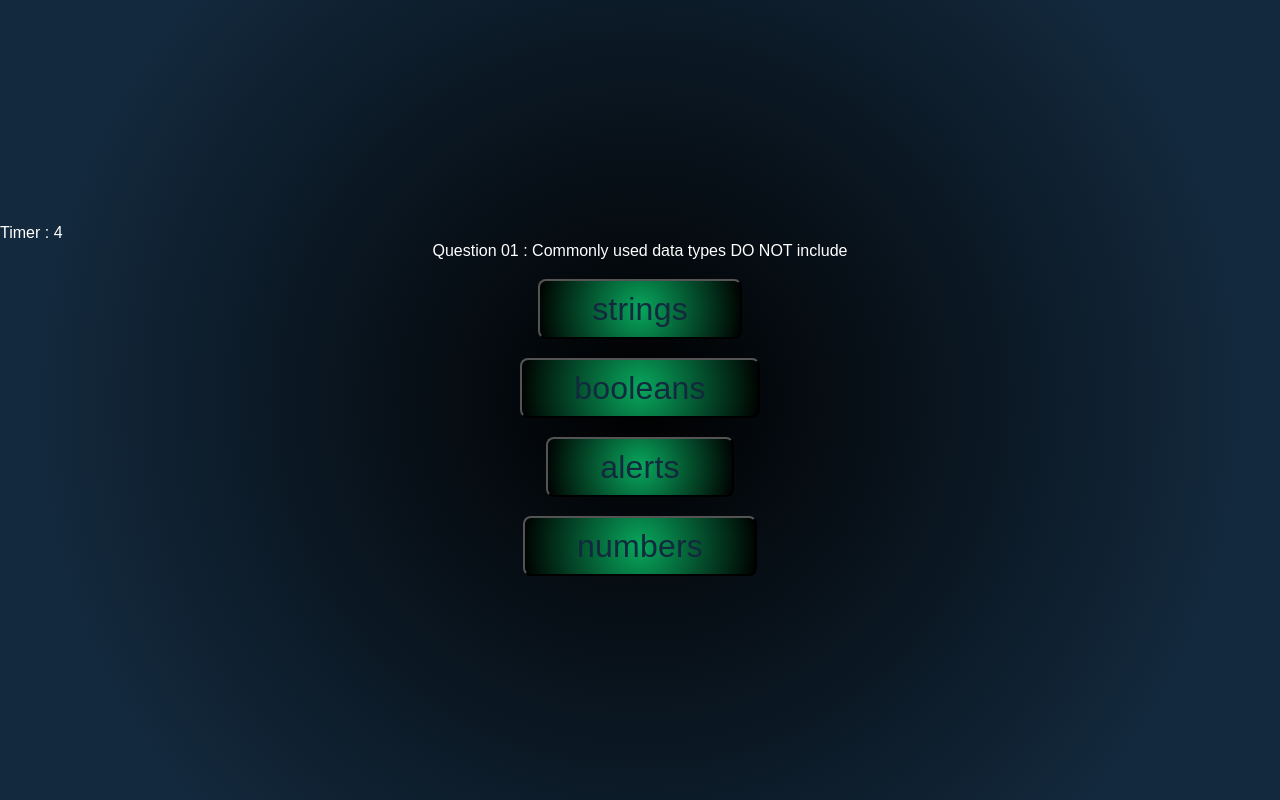
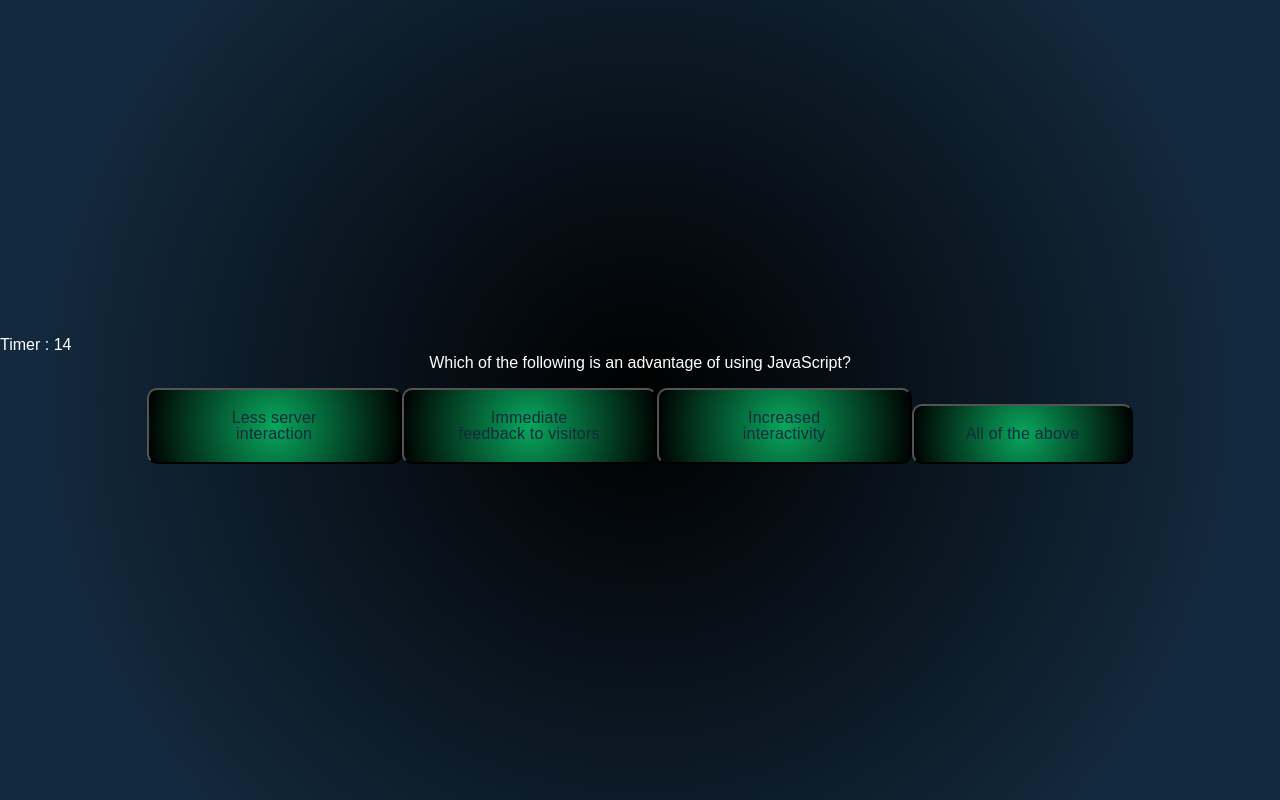
Before and after one commit to eigenvalue000/homework-04-code-quiz, a plain HTML site: page index.html in a window 1280 px wide. Both pictures are taken after a click on the button "Start". Drawn offline with Linux system fonts and the light colour scheme.

Commit message:
Modified he generateQuestion function to create buttons and populate the buttons with the answers to questions. The function also creates a div element to display the current question.

```diff
--- a/assets/css/style.css
+++ b/assets/css/style.css
@@ -45,10 +45,10 @@ header p {
 
 button {
     background: radial-gradient(circle, var(--toxic-green) 0%, var(--just-black) 100%);
-    border-radius: 8px;
+    border-radius: 10px;
     color: #13293d;
     cursor: pointer;
-    font-size: 2em;
+    font-size: 1rem;
     letter-spacing: 0.21px;
     line-height: 16px;
     max-width: 255px;
@@ -57,7 +57,7 @@ button {
     transition-duration: 0.15s;
     transition-property: background-color;
     transition-timing-function: linear;
-    margin-top: 0.6em;
+    margin-top: 1rem;
 }
 
 main {
--- a/assets/js/script.js
+++ b/assets/js/script.js
@@ -1,8 +1,8 @@
 var startButtonEl = document.querySelector("#start-button");
 var cardContainerEl = document.querySelector("card-container");
 var timeEl = document.querySelector(".time");
-var secondsLeft = 5+1;
-var questionIndex = 0;
+var secondsLeft = 15+1;
+
 // Questions and answers obtained from tutorialspoint.com
 // Answers: D, A, B, B, A, D, D, A, B, C
 questionsArray = ["Which of the following is an advantage of using JavaScript?",
@@ -27,12 +27,62 @@ answersArray = [["Less server interaction", "Immediate feedback to visitors",
                 ['reverse()', 'shift()', 'slice()', 'some()'] ];
 
 function init() {
+    // Start the timer
     setTime();
-    console.log(generateQuestion(questionIndex));
+    // Loop through all of the questions
+    i = 0;
+    generateQuestion(i);
+
+
 }
 
 function generateQuestion(questionIndex) {
-    return questionIndex;
+    // Create the question content
+    var tagQuestion = document.createElement('div');
+    tagQuestion.textContent = questionsArray[questionIndex];
+    document.body.children[1].children[1].appendChild(tagQuestion);
+
+    // Create the answer buttons with text
+    var answer1 = document.createElement('button');
+    answer1.setAttribute('id', 'button1');
+    answer1.innerHTML = answersArray[questionIndex][0];
+    document.body.children[1].children[1].appendChild(answer1);
+    var answer2 = document.createElement('button');
+    answer2.setAttribute('id', 'button2');
+    answer2.innerHTML = answersArray[questionIndex][1];
+    document.body.children[1].children[1].appendChild(answer2);
+    var answer3 = document.createElement('button');
+    answer3.setAttribute('id', 'button3');
+    answer3.innerHTML = answersArray[questionIndex][2];
+    document.body.children[1].children[1].appendChild(answer3);
+    var answer4 = document.createElement('button');
+    answer4.setAttribute('id', 'button4');
+    answer4.innerHTML = answersArray[questionIndex][3];
+    document.body.children[1].children[1].appendChild(answer4);
+
+    // Add event listeners to each button
+    // If a button is pressed, the question should dissapear
+    // After the question dissappears, a new question should appear
+    var button1El = document.querySelector('#button1');
+    button1El.addEventListener('click', function(){
+        console.log('button1 pressed')
+        var y = document.getElementById('question').style.display = 'none';
+    })
+    var button2El = document.querySelector('#button2');
+    button2El.addEventListener('click', function(){
+        console.log('button2 pressed')
+        var y = document.getElementById('question').style.display = 'none';
+    })
+    var button3El = document.querySelector('#button3');
+    button3El.addEventListener('click', function(){
+        console.log('button3 pressed')
+        var y = document.getElementById('question').style.display = 'none';
+    })
+    var button4El = document.querySelector('#button4');
+    button4El.addEventListener('click', function(){
+        console.log('button4 pressed')
+        var y = document.getElementById('question').style.display = 'none';
+    })
 }
 
 function setTime() {
--- a/index.html
+++ b/index.html
@@ -20,15 +20,7 @@
     <main class="card-container" id="card-container">
         <div class="time"></div>
         <section class="question" id="question">
-            Question 01 : Commonly used data types DO NOT include
-            </br>
-            <button class="button-A" id="button-A">strings</button>
-            </br>
-            <button class="button-B" id="-button-B">booleans</button>
-            </br>
-            <button class="button-C" id="button-C">alerts</button>
-            </br>
-            <button class="button-D" id="button-D">numbers</button>
+
         </section>
     </main>
 
```
